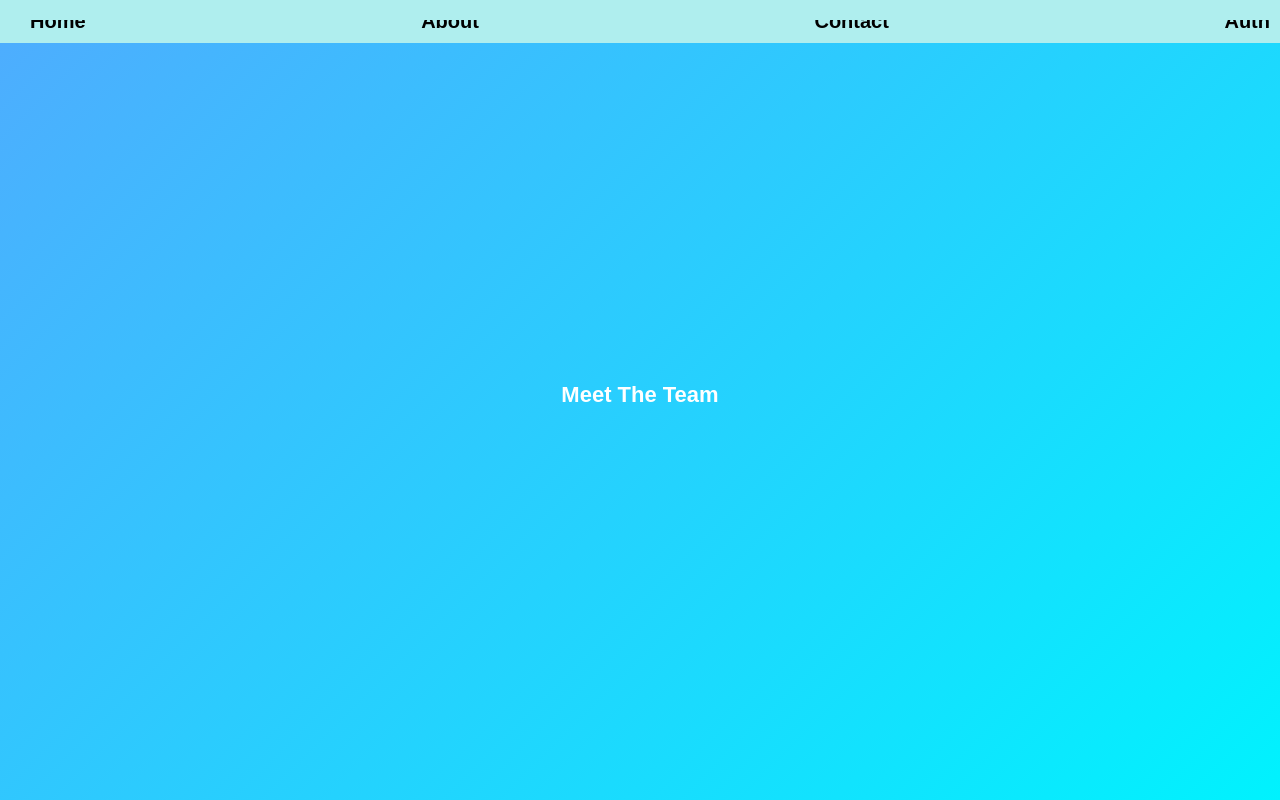
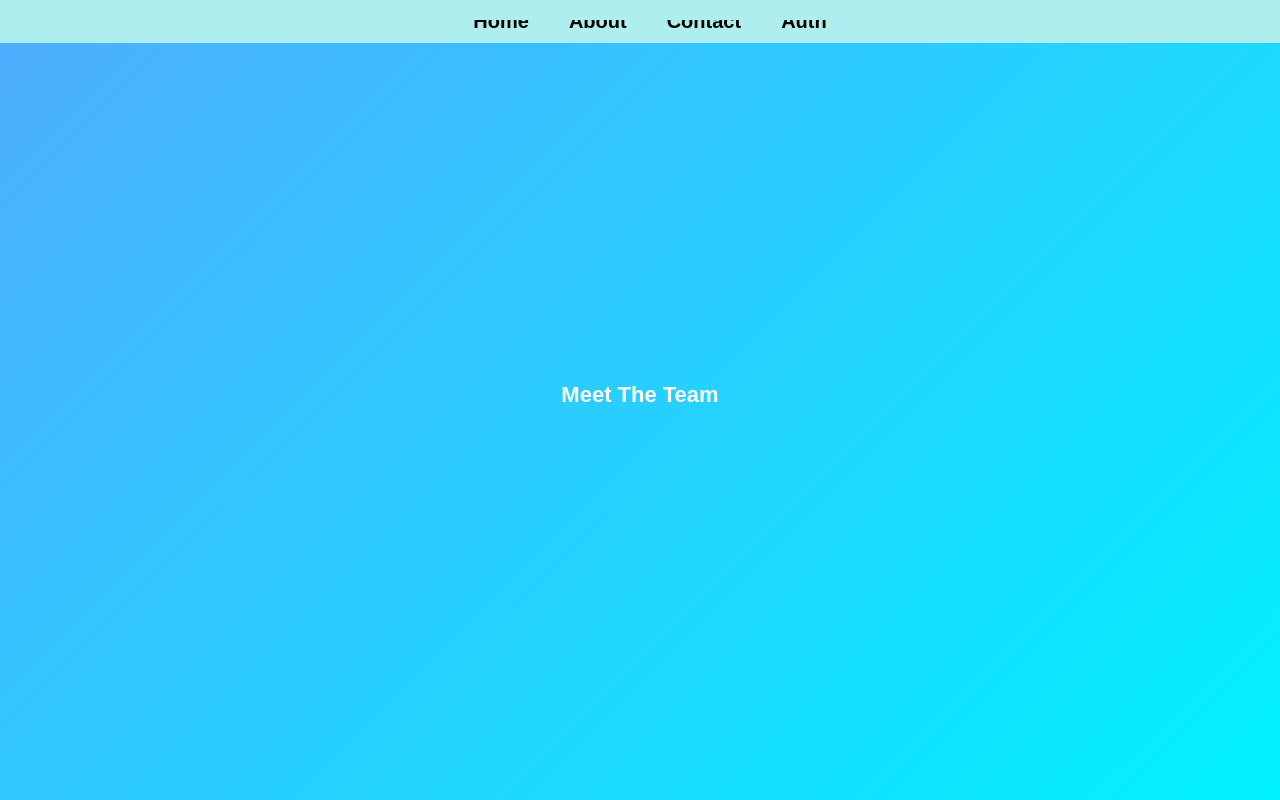
Before and after one commit to Eshhaa11/React-lesson1, a React (Create React App) app: page /about in a window 1280 px wide. Built offline with nearby package versions, Linux system fonts and the light colour scheme.

Commit message:
style: Center header content and adjust gap for improved layout

```diff
--- a/src/Components/HeaderComponent.css
+++ b/src/Components/HeaderComponent.css
@@ -1,6 +1,6 @@
 header {
     display: flex;
-    justify-content: space-between;
+    justify-content: center;
     gap: -20px;
     align-items: center;
     padding: 10px;
@@ -19,6 +19,7 @@ header {
     font-size: 20px;
     padding: 10px 20px;
     cursor: pointer;
+    gap: 50px;
 
 
 }
```
